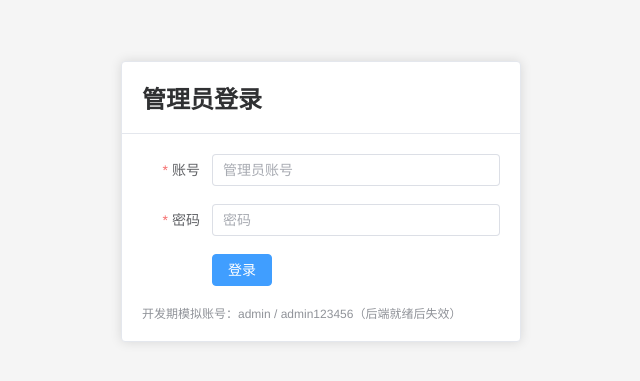
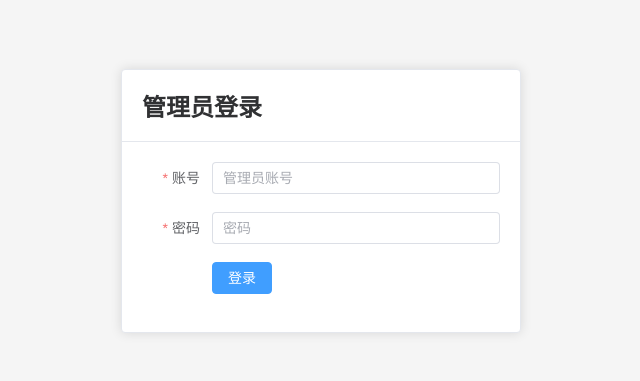
Before and after one commit to zhipeng-yu/elm-lite-platform, a Vue app in the folder front-end/: page /admin/login in a window 1280 px wide. Shown: the part 199-580 px from the top of the page, without its empty margins (319-959 px from the left). Built offline with nearby package versions, Linux system fonts and the light colour scheme.

Commit message:
fix(frontend): wrap long order numbers and hide mock admin hint on real backend

```diff
--- a/front-end/src/views/admin/AdminLoginView.vue
+++ b/front-end/src/views/admin/AdminLoginView.vue
@@ -37,7 +37,7 @@
           </el-button>
         </el-form-item>
       </el-form>
-      <p class="tip">开发期模拟账号：admin / admin123456（后端就绪后失效）</p>
+      <p v-if="isMock" class="tip">开发期模拟账号：admin / admin123456（后端就绪后失效）</p>
     </el-card>
   </div>
 </template>
@@ -49,6 +49,8 @@ import { ElMessage } from 'element-plus'
 
 import { adminLogin } from '@/api/admin'
 import { setToken } from '@/utils/auth'
+
+const isMock = import.meta.env.DEV && import.meta.env.VITE_USE_MOCK === 'true'
 
 const router = useRouter()
 const formRef = ref()
--- a/front-end/src/views/order/OrderDetailView.vue
+++ b/front-end/src/views/order/OrderDetailView.vue
@@ -137,6 +137,13 @@ async function cancel() {
   margin-bottom: 6px;
 }
 
+.order-head h2 {
+  flex: 1;
+  min-width: 0;
+  word-break: break-all;
+  font-size: 18px;
+}
+
 .time {
   color: #909399;
   margin-bottom: 12px;
```
